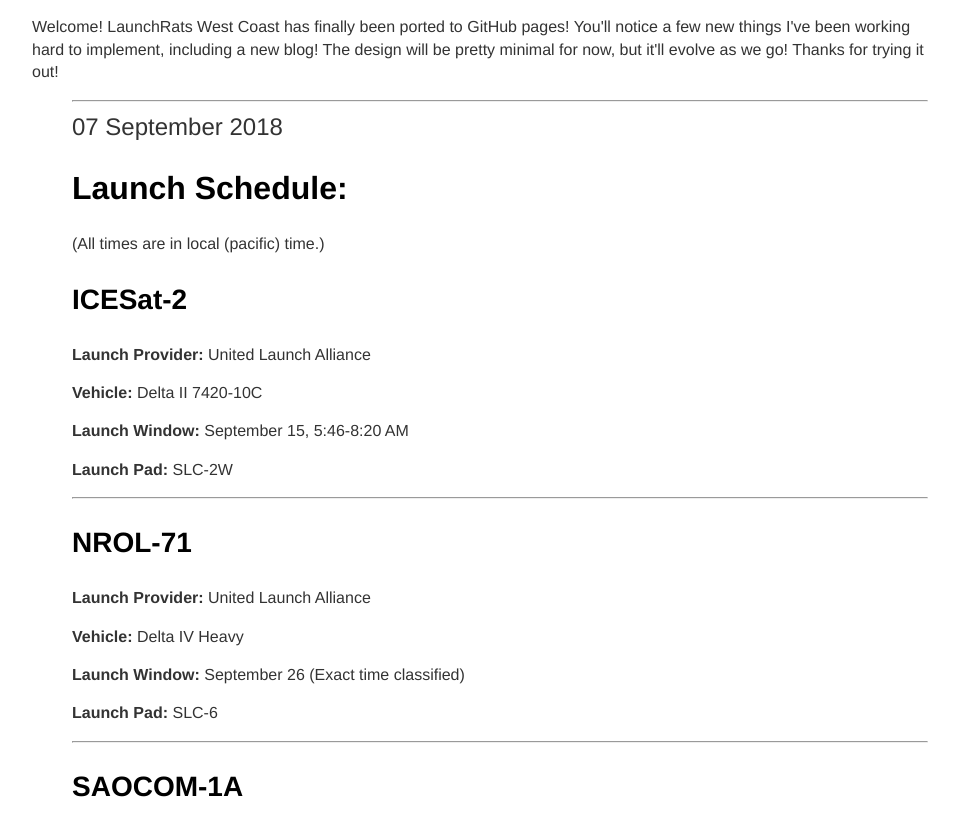
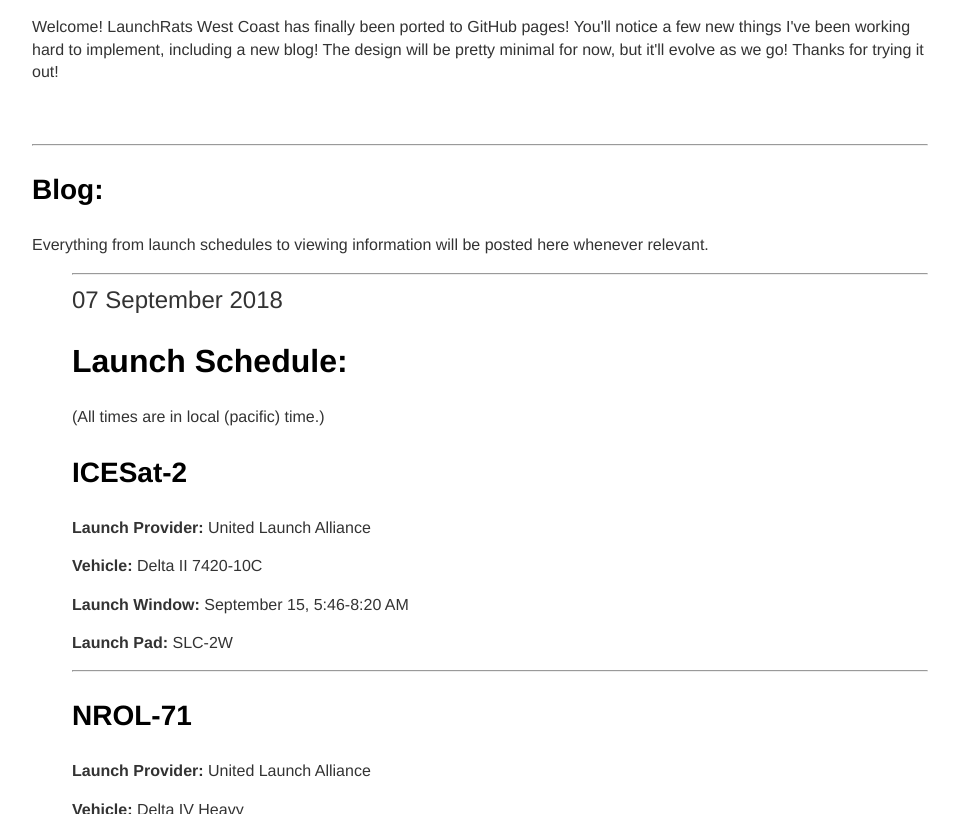
Before and after one commit to CST-100/Launchrats-West-Coast, a Jekyll site: the page built from index.html, in a window 1280 px wide and 900 px high, scrolled down 679 px, cut to the strip 86-900 px from the top of the window. Shown: the whole strip, without its empty margins (160-1119 px from the left). Built offline with Jekyll 4.4.1, drawn with Linux system fonts in a browser that asks for light colours.

Commit message:
Update index.html

```diff
--- a/index.html
+++ b/index.html
@@ -6,7 +6,10 @@
   <h1> LaunchRats West Coast</h1>
   <h3> Beta 0.6 </h3>
   <iframe src="https://www.google.com/maps/d/embed?mid=11s98zW2L321bXjAyCOkNyDv1x-v2PzVg" width=100% height=500></iframe>
-  <p>Welcome! LaunchRats West Coast has finally been ported to GitHub pages! You'll notice a few new things I've been working hard to implement, including a new blog! The design will be pretty minimal for now, but it'll evolve as we go! Thanks for trying it out!
+  <p>Welcome! LaunchRats West Coast has finally been ported to GitHub pages! You'll notice a few new things I've been working hard to implement, including a new blog! The design will be pretty minimal for now, but it'll evolve as we go! Thanks for trying it out!<br><br><br></p>
+  <hr>
+  <h3> Blog: </h3>
+  <p> Everything from launch schedules to viewing information will be posted here whenever relevant. </p>
   </div><!-- /.blurb -->
 <ul>
    {% for post in site.posts %}
```
